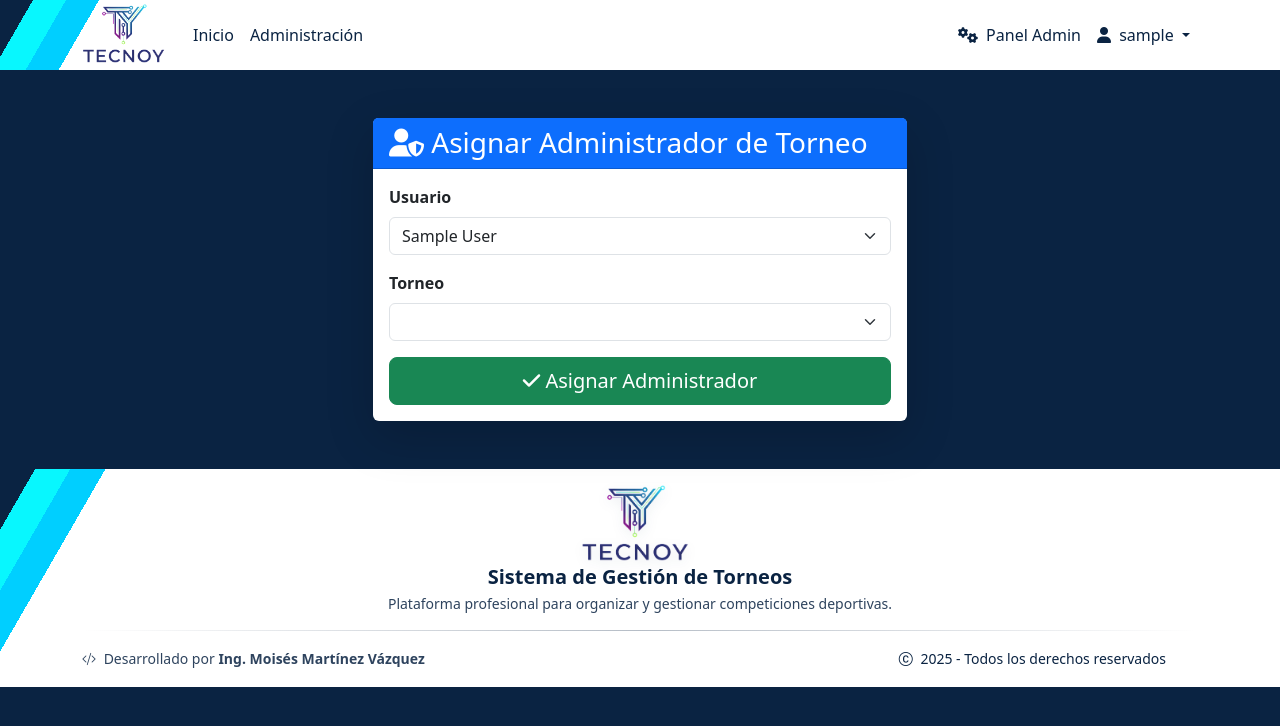
After one commit to Moy020513/Torneos, a Django app: page /panel/asignar-admin/ in a window 1280 px wide. The commit adds this page. Shown: the top 726 px of the page. Run offline with Django 4.2, Linux system fonts and the light colour scheme; the visitor is signed in with stand-in values (Sample User, id 1); data comes from the database, SQL or seed files in the repository; data that the repository does not hold is empty.

Commit message:
admin torneo

```diff
--- a/templates/base.html
+++ b/templates/base.html
@@ -154,9 +154,15 @@
                             <li class="nav-item">
                                 <a class="nav-link" href="/admin/">Administración</a>
                             </li>
-                        {% elif user.capitan %}
+                        {% endif %}
+                        {% if user.capitan %}
                             <li class="nav-item">
                                 <a class="nav-link" href="{% url 'capitan_panel' %}">Panel capitán</a>
+                            </li>
+                        {% endif %}
+                        {% if user.administradortorneo %}
+                            <li class="nav-item">
+                                <a class="nav-link" href="{% url 'admin_dashboard' %}">Panel Administrador de Torneo</a>
                             </li>
                         {% endif %}
                     {% endif %}
--- /dev/null
+++ b/templates/torneos/admin/asignar_admin.html
@@ -0,0 +1,38 @@
+{% extends 'base.html' %}
+{% block content %}
+<div class="container mt-5">
+  <div class="row justify-content-center">
+    <div class="col-lg-6">
+      <div class="card shadow-lg border-0">
+        <div class="card-header bg-primary text-white">
+          <h3 class="mb-0"><i class="fas fa-user-shield"></i> Asignar Administrador de Torneo</h3>
+        </div>
+        <div class="card-body">
+          <form method="post">
+            {% csrf_token %}
+            <div class="mb-3">
+              <label for="usuario" class="form-label fw-semibold">Usuario</label>
+              <select name="usuario" id="usuario" class="form-select" required>
+                {% for user in usuarios %}
+                  <option value="{{ user.id }}">{{ user.get_full_name|default:user.username }}</option>
+                {% endfor %}
+              </select>
+            </div>
+            <div class="mb-3">
+              <label for="torneo" class="form-label fw-semibold">Torneo</label>
+              <select name="torneo" id="torneo" class="form-select" required>
+                {% for torneo in torneos %}
+                  <option value="{{ torneo.id }}">{{ torneo.nombre }}</option>
+                {% endfor %}
+              </select>
+            </div>
+            <div class="d-grid">
+              <button type="submit" class="btn btn-success btn-lg"><i class="fas fa-check"></i> Asignar Administrador</button>
+            </div>
+          </form>
+        </div>
+      </div>
+    </div>
+  </div>
+</div>
+{% endblock %}
--- a/templates/torneos/admin/dashboard.html
+++ b/templates/torneos/admin/dashboard.html
@@ -2,6 +2,11 @@
 {% block title %}Panel de Administración{% endblock %}
 {% block content %}
 <div class="container mt-4">
+    <div class="mb-4">
+        <a href="{% url 'asignar_admin_torneo' %}" class="btn btn-danger btn-lg">
+            <i class="fa-solid fa-user-shield"></i> Administradores de Torneo
+        </a>
+    </div>
     <div class="card mb-4">
         <div class="card-header bg-dark text-white">
             <h2><i class="fa-solid fa-gear"></i> Panel de Administración</h2>
--- a/torneos/admin_urls.py
+++ b/torneos/admin_urls.py
@@ -3,6 +3,7 @@ from . import admin_views
 
 # URLs del Panel de Administración Personalizado
 admin_urlpatterns = [
+    path('panel/asignar-admin/', admin_views.asignar_admin_torneo, name='asignar_admin_torneo'),
     # Dashboard
     path('panel/', admin_views.admin_dashboard, name='admin_dashboard'),
 
--- a/torneos/admin_views.py
+++ b/torneos/admin_views.py
@@ -12,8 +12,62 @@ from datetime import datetime, timedelta
 from django.utils import timezone
 from django.conf import settings
 
+@login_required
+def admin_crear_jugador(request):
+    if request.method == 'POST':
+        form = JugadorForm(request.POST, request.FILES)
+        if form.is_valid():
+            jugador = form.save()
+            messages.success(request, 'Jugador creado exitosamente.')
+            return redirect('admin_jugadores')
+    else:
+        form = JugadorForm()
+    context = {
+        'form': form,
+        'action': 'Crear',
+    }
+    return render(request, 'admin/jugadores/form.html', context)
 def is_admin(user):
     return user.is_superuser
+from django.shortcuts import render, get_object_or_404, redirect
+from django.contrib.auth.decorators import login_required, user_passes_test
+from django.contrib import messages
+from django.http import JsonResponse
+from django.db.models import Q, Sum, Count, F, Max
+from django.core.paginator import Paginator
+from django.contrib.auth.models import User
+from .models import *
+from .forms import *
+import json
+from datetime import datetime, timedelta
+from django.utils import timezone
+from django.conf import settings
+@login_required
+@user_passes_test(is_admin)
+def asignar_admin_torneo(request):
+    usuarios = User.objects.filter(is_active=True)
+    torneos = Torneo.objects.all()
+    if request.method == 'POST':
+        usuario_id = request.POST.get('usuario')
+        torneo_id = request.POST.get('torneo')
+        usuario = User.objects.get(id=usuario_id)
+        torneo = Torneo.objects.get(id=torneo_id)
+        admin, created = AdministradorTorneo.objects.get_or_create(usuario=usuario, torneo=torneo)
+        admin.activo = True
+        admin.save()
+        messages.success(request, f"Administrador '{usuario.username}' asignado al torneo '{torneo.nombre}' correctamente.")
+        return redirect('asignar_admin_torneo')
+    return render(request, 'torneos/admin/asignar_admin.html', {
+        'usuarios': usuarios,
+        'torneos': torneos,
+    })
+
+def is_admin(user):
+    from .models import AdministradorTorneo
+    if user.is_superuser:
+        return True
+    # Verifica si el usuario es administrador de algún torneo y está activo
+    return AdministradorTorneo.objects.filter(usuario=user, activo=True).exists()
 
 # =================== DASHBOARD ===================
 @login_required
@@ -510,24 +564,26 @@ def admin_jugadores(request):
     return render(request, 'admin/jugadores/listar.html', context)
 
 @login_required
-@user_passes_test(is_admin)
-def admin_crear_jugador(request):
-    if request.method == 'POST':
-        form = JugadorForm(request.POST, request.FILES)
-        if form.is_valid():
-            form.save()
-            messages.success(request, 'Jugador creado exitosamente.')
-            return redirect('admin_jugadores')
-    else:
-        form = JugadorForm()
-
+def admin_crear_torneo(request):
+    # Solo superusuarios o staff pueden crear torneos
+    if not (request.user.is_superuser or request.user.is_staff):
+        messages.error(request, 'No tienes permisos para crear torneos.')
+        return redirect('admin_dashboard')
+    if request.method == 'POST':
+        form = TorneoForm(request.POST, request.FILES)
+        if form.is_valid():
+            torneo = form.save(commit=False)
+            torneo.creado_por = request.user
+            torneo.save()
+            messages.success(request, 'Torneo creado exitosamente.')
+            return redirect('admin_torneos')
+    else:
+        form = TorneoForm()
     context = {
         'form': form,
         'action': 'Crear',
     }
-    return render(request, 'admin/jugadores/form.html', context)
-
-@login_required
+    return render(request, 'admin/torneos/form.html', context)
 @user_passes_test(is_admin)
 def admin_editar_jugador(request, jugador_id):
     jugador = get_object_or_404(Jugador, id=jugador_id)
--- a/torneos/models.py
+++ b/torneos/models.py
@@ -1,3 +1,22 @@
+from django.db import models
+from django.contrib.auth.models import User
+from django.db.models import Q
+def user_is_admin_torneo(self):
+    return AdministradorTorneo.objects.filter(usuario=self, activo=True).exists()
+
+User.add_to_class('administradortorneo', property(user_is_admin_torneo))
+from django.core.validators import FileExtensionValidator
+from PIL import Image
+import os
+
+class AdministradorTorneo(models.Model):
+    usuario = models.ForeignKey(User, on_delete=models.CASCADE)
+    torneo = models.ForeignKey('Torneo', on_delete=models.CASCADE)
+    activo = models.BooleanField(default=True)
+    fecha_creacion = models.DateTimeField(auto_now_add=True)
+
+    def __str__(self):
+        return f"{self.usuario.username} - {self.torneo.nombre}"
 from django.db import models
 from django.contrib.auth.models import User
 from django.core.validators import FileExtensionValidator
--- a/torneos_app/settings.py
+++ b/torneos_app/settings.py
@@ -55,6 +55,9 @@ TEMPLATES = [
     },
 ]
 
+
+LOGIN_URL = '/login/'
+
 WSGI_APPLICATION = 'torneos_app.wsgi.application'
 
 DATABASES = {
```
Also changed, not shown: templates/admin/admin_base.html (+2 -24 lines), templates/admin/dashboard.html (+19 -12 lines), templates/torneos/admin/panel.html (added, +82 -0 lines), torneos/forms.py (+13 -0 lines), torneos/migrations/0006_administradortorneo.py (added), torneos/migrations/0007_alter_administradortorneo_usuario.py (added).
